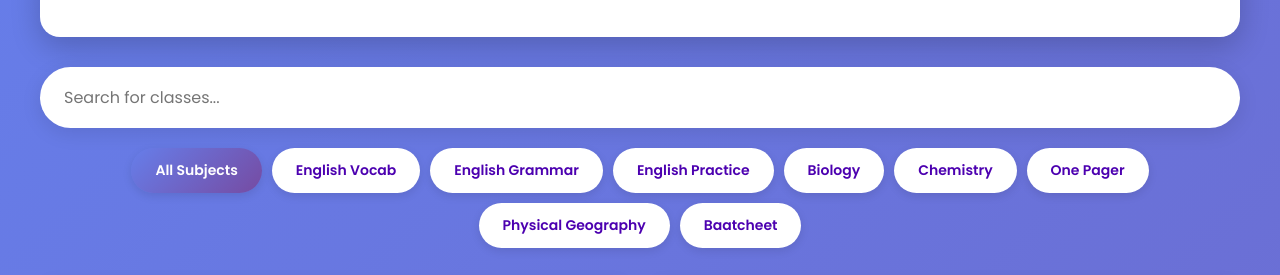
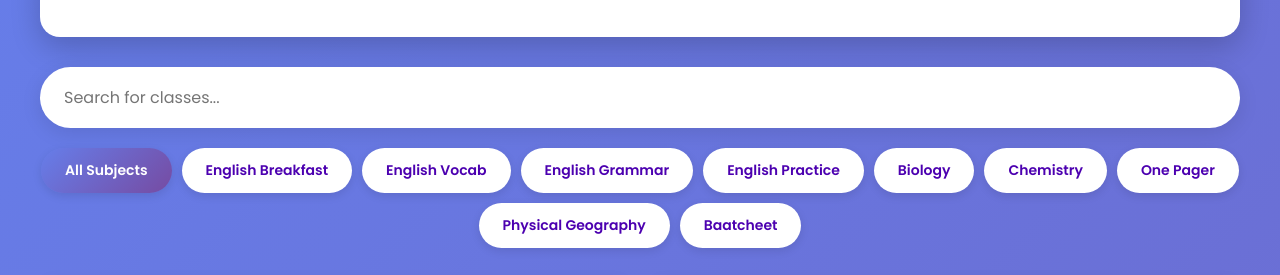
Before and after one commit to never-cheat/OTAqT82bLm, a plain HTML site: page index.html in a window 1280 px wide. Shown: the part 155-430 px from the top of the page. Drawn offline with Linux system fonts and the light colour scheme.

```diff
--- a/index.html
+++ b/index.html
@@ -28,14 +28,14 @@
 
         <div class="filter-container">
            <button class="filter-btn active" data-category="all">All Subjects</button>
+             <button class="filter-btn" data-category="English Breakfast">English Breakfast</button>
              <button class="filter-btn" data-category="English Vocab">English Vocab</button>
-                  <button class="filter-btn" data-category="English">English Grammar</button>
+             <button class="filter-btn" data-category="English">English Grammar</button>
              <button class="filter-btn" data-category="English Practice">English Practice</button>
-            <button class="filter-btn" data-category="Biology">Biology</button>
-            <button class="filter-btn" data-category="Chemistry">Chemistry</button>
-
-            <button class="filter-btn" data-category="One Pager">One Pager</button>
-            <button class="filter-btn" data-category="Physical Geography">Physical Geography</button>
+             <button class="filter-btn" data-category="Biology">Biology</button>
+             <button class="filter-btn" data-category="Chemistry">Chemistry</button>
+             <button class="filter-btn" data-category="One Pager">One Pager</button>
+             <button class="filter-btn" data-category="Physical Geography">Physical Geography</button>
              <button class="filter-btn" data-category="Baatcheet">Baatcheet</button>
         </div>
 
```
